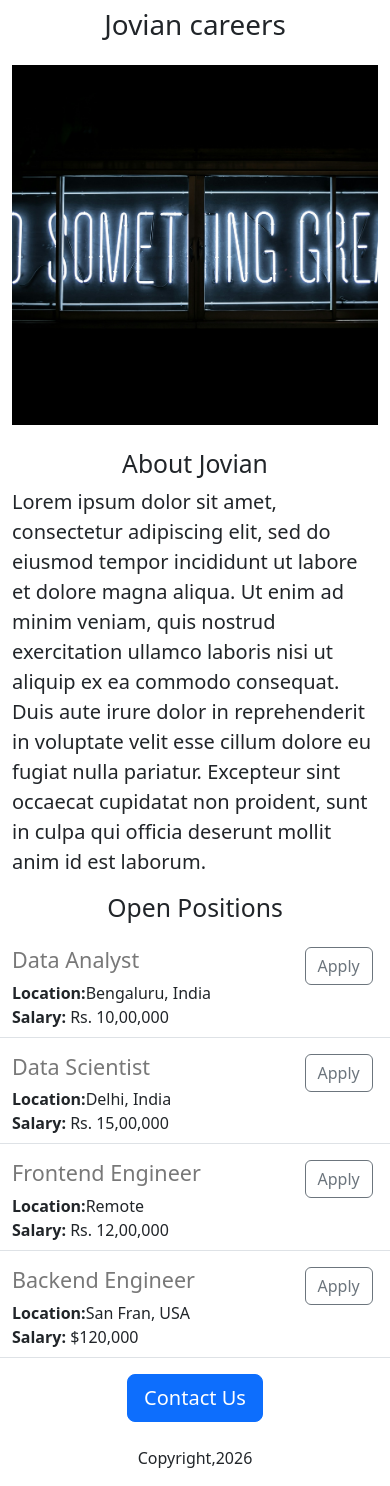
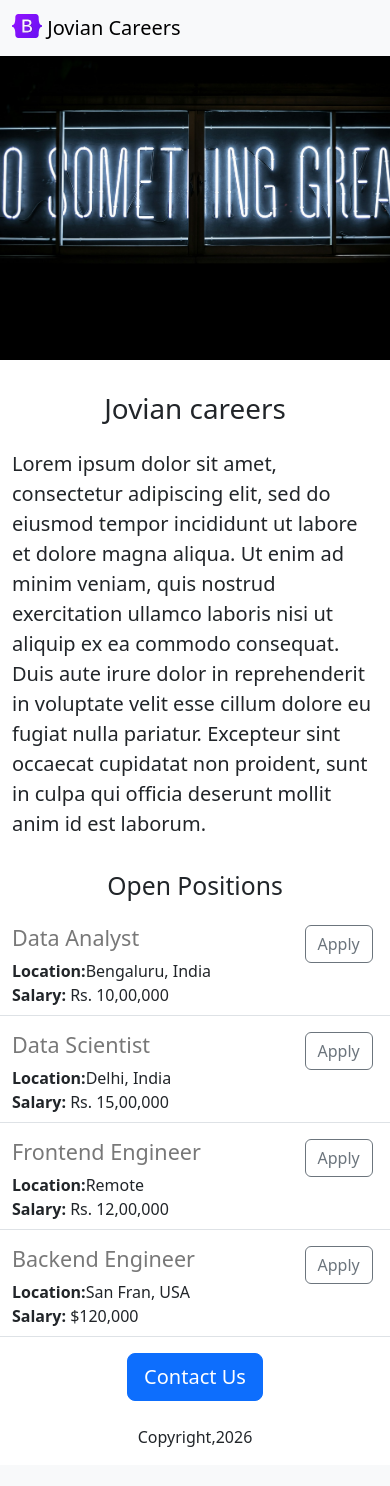
Before and after one commit to gaurigoyal615-lgtm/web-dev-python, a Flask app: page / in a window 390 px wide. After the commit the page ends 1447 px from the top, so only its background shows below. Run offline with Flask 3, Linux system fonts and the light colour scheme.

Commit message:
functional and aesthetic improvements

```diff
--- a/templates/home.html
+++ b/templates/home.html
@@ -12,18 +12,26 @@
                 height: 360px;
                 width:100%;
                 object-fit: cover;
+                margin-bottom: 16px;
             }
            </style> </head>
         <body>
+            {% include 'navbar.html' %}
+            <img class="img-fluid mb-4 " id="banner" src= "static/banner.jpeg" >
             <div class="container">
            <h1 class="text-center mt-2 mb-4">
             Jovian careers
            </h1>
-           <img class="img-fluid mb-4 " id="banner" src= "static/banner.jpeg" >
-           <h2 class="text-center">About Jovian </h2>
+           <div class="row" style="margin-bottom: 16px;">
+                <div class="col-md-6">
            <p class="lead">Lorem ipsum dolor sit amet, consectetur adipiscing elit, sed do eiusmod tempor incididunt ut labore et dolore magna aliqua. Ut enim ad minim veniam, quis nostrud exercitation ullamco laboris nisi ut aliquip ex ea commodo consequat. Duis aute irure dolor in reprehenderit in voluptate velit esse cillum dolore eu
              fugiat nulla pariatur. Excepteur sint occaecat cupidatat non proident, sunt in culpa qui officia deserunt mollit anim id est laborum.
            </p>
+           </div>
+                <div class="d-none d-md-block col-6">
+           <img src="/static/people.jpg" style="height: 320px;">
+           </div>
+           </div>
            <h2 class="text-center mt-2 mb-4">Open Positions</h2>
             <div>
                 {% for job in jobs %}
@@ -31,7 +39,7 @@
                      {% endfor%}
                      </div>
             <div class="text-center" >
-           <button class="btn btn-primary btn-lg" >Contact Us</button>
+           <a href="mailto:gaurigoyal615@gmail.com" class="btn btn-primary btn-lg" >Contact Us</a>
            <p class="mt-4">Copyright,2026</p>
             </div>
         </body>
--- a/templates/jobitem.html
+++ b/templates/jobitem.html
@@ -12,6 +12,7 @@
                         {% endif %}
      </div>
      <div class="col-3">
-                        <button type="button" class="btn btn-outline-secondary">Apply</button>
+                        <a href="mailto:gaurigoyal615@gmail.com?subject=Application for {{job['tittle']}}"
+                        type="button" class="btn btn-outline-secondary"> Apply</a>
                     </div>
                 </div>
--- /dev/null
+++ b/templates/navbar.html
@@ -0,0 +1,8 @@
+<nav class="navbar bg-body-tertiary shadow-sm fixed-top">
+  <div class="container-fluid">
+    <a class="navbar-brand" href="#">
+      <img src="/static/logo.svg" alt="Logo" width="30" height="24" class="d-inline-block align-text-top">
+      Jovian Careers
+    </a>
+  </div>
+</nav>
```
Also changed, not shown: static/logo.svg (added), 1 other file.
